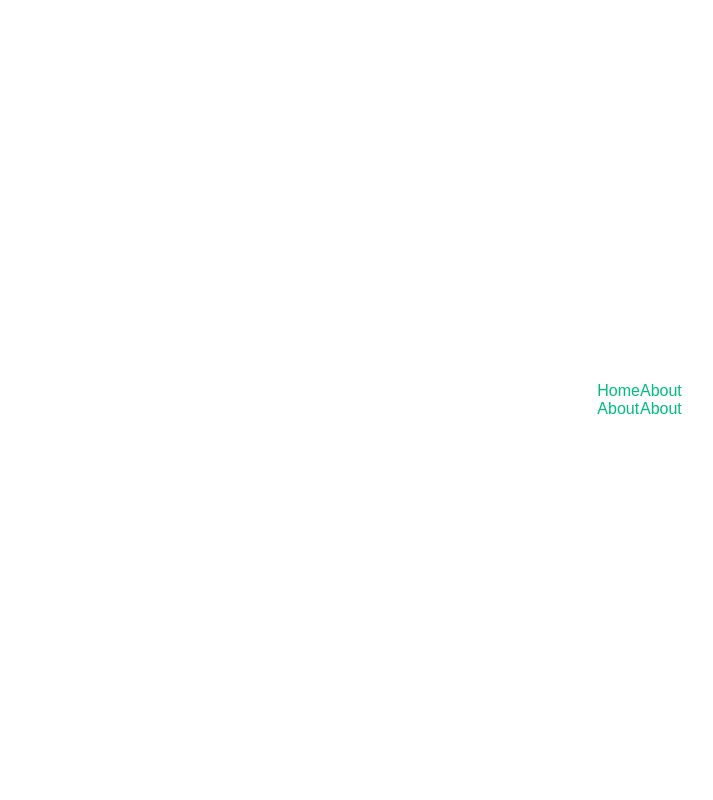
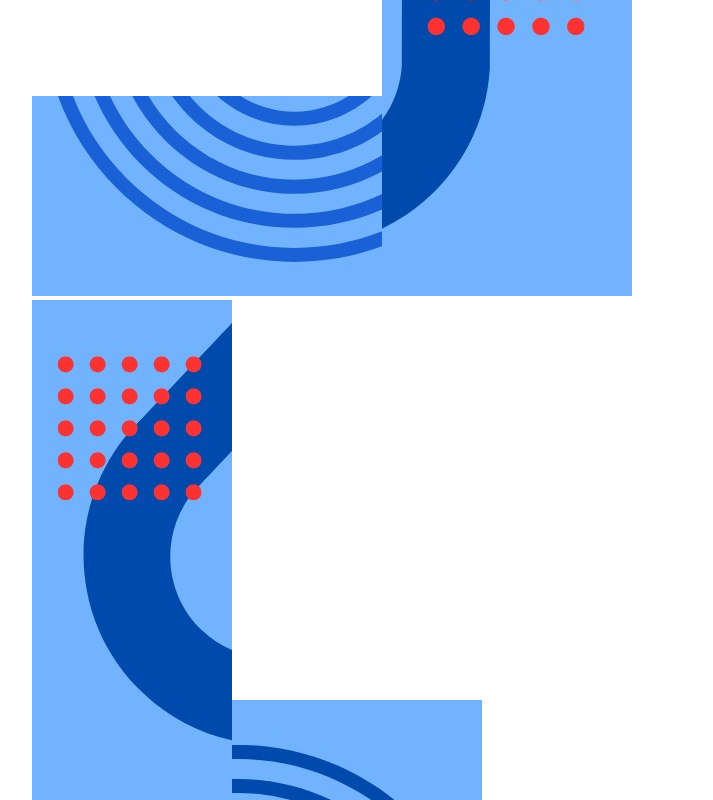
Before and after one commit to lewardo/sexpressyourself-ncl, a Vue app: page / in a window 1280 px wide. Shown: the whole page, without its empty margins (0-713 px from the left). Built offline with nearby package versions, Linux system fonts and the light colour scheme.

Commit message:
added background images

```diff
--- a/src/App.vue
+++ b/src/App.vue
@@ -1,12 +1,22 @@
 <script setup>
+import { RouterView } from 'vue-router'
+
 import Header from '@/components/Header.vue'
 import Footer from '@/components/Footer.vue'
 </script>
 
 <template>
-  <Header></Header>
-  <RouterView />
-  <Footer></Footer>
+  <div class="app-background">
+    <img src="@/assets/img/bg_ne.png" id="bg_ne" draggable="false">
+    <img src="@/assets/img/bg_nw.png" id="bg_nw" draggable="false">
+    <img src="@/assets/img/bg_se.png" id="bg_se" draggable="false">
+    <img src="@/assets/img/bg_sw.png" id="bg_sw" draggable="false">
+  </div>
+  <div class="app-content">
+    <Header></Header>
+    <RouterView />
+    <Footer></Footer>
+  </div>
 </template>
 
 <style scoped>
```
